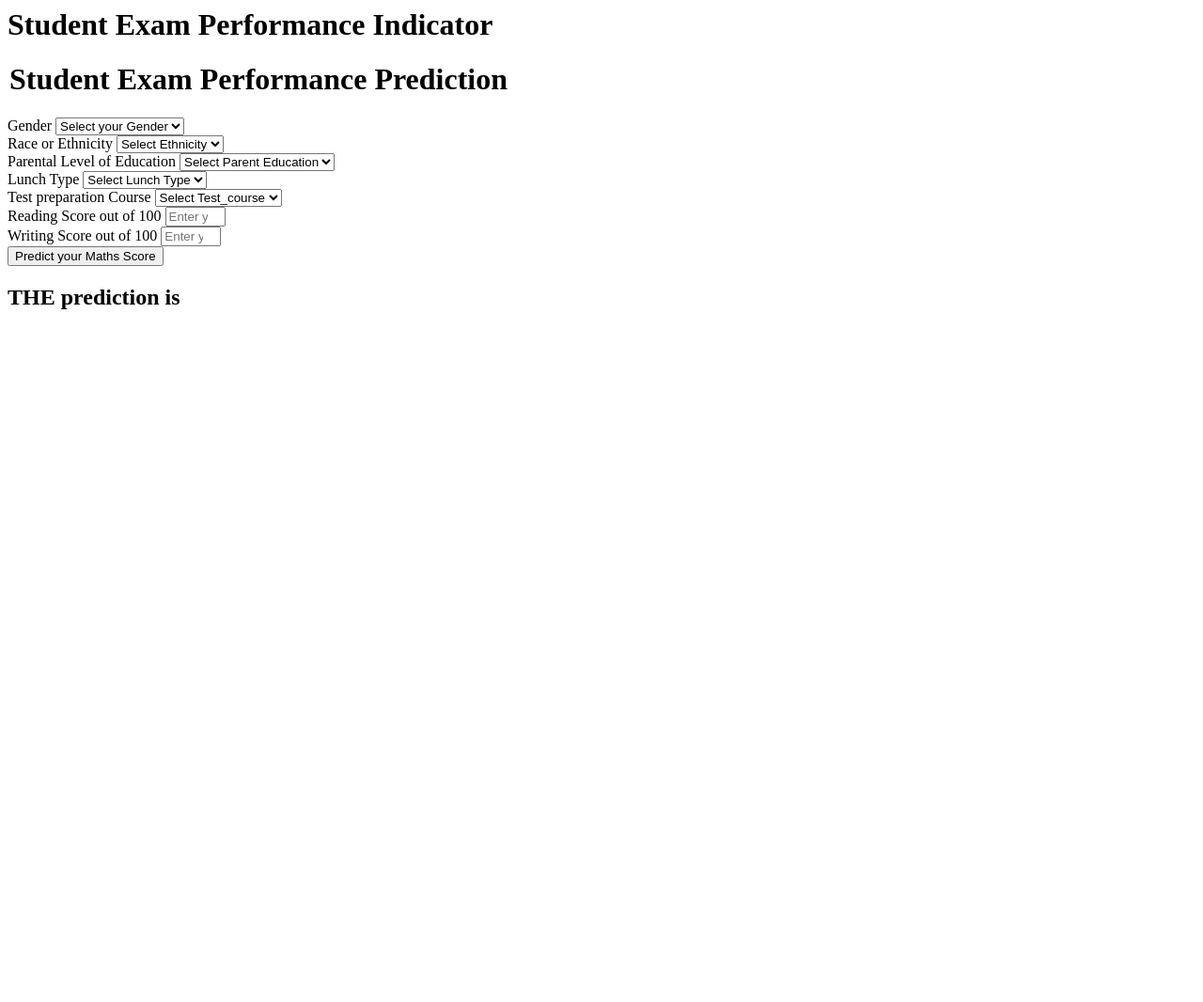
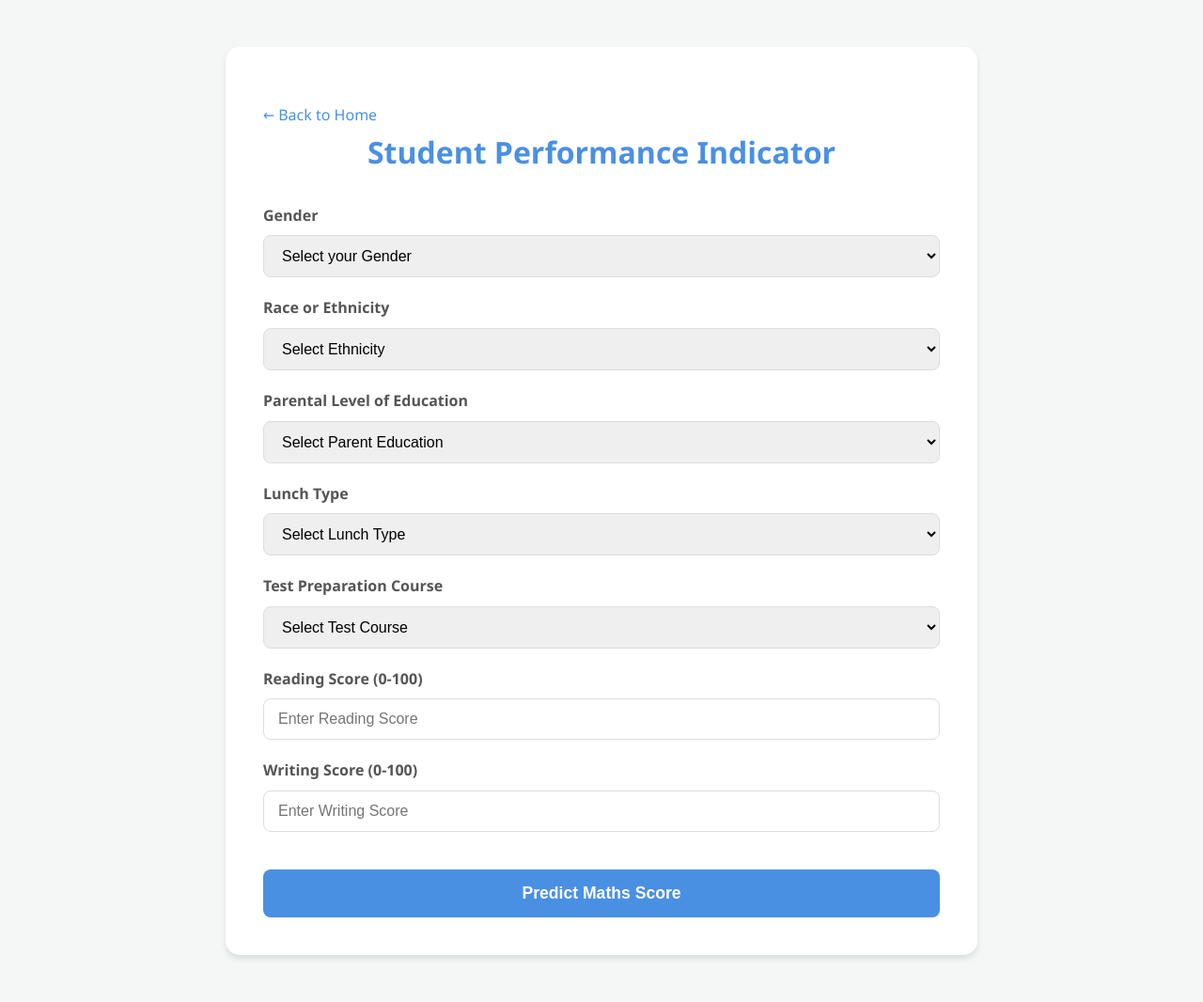
Before and after one commit to andy1909/ML_Project, a Flask app: page /predictdata in a window 1280 px wide. Shown: the whole page at 94% size. Before the commit the page ends 329 px from the top, so only its background shows below. Run offline with Flask 3, Linux system fonts and the light colour scheme.

Commit message:
Add css and js

```diff
--- /dev/null
+++ b/static/css/common.css
@@ -0,0 +1,38 @@
+/* Common styles and resets */
+:root {
+    --primary-color: #4a90e2;
+    --secondary-color: #50e3c2;
+    --dark-color: #333;
+    --light-color: #f4f7f6;
+    --white: #ffffff;
+    --shadow: 0 4px 6px rgba(0, 0, 0, 0.1);
+    --transition: all 0.3s ease;
+}
+
+* {
+    margin: 0;
+    padding: 0;
+    box-sizing: border-box;
+}
+
+body {
+    font-family: 'Segoe UI', Tahoma, Geneva, Verdana, sans-serif;
+    line-height: 1.6;
+    background-color: var(--light-color);
+    color: var(--dark-color);
+}
+
+.container {
+    max-width: 1200px;
+    margin: 0 auto;
+    padding: 0 20px;
+}
+
+a {
+    text-decoration: none;
+    color: inherit;
+}
+
+ul {
+    list-style: none;
+}
--- /dev/null
+++ b/static/css/home.css
@@ -0,0 +1,89 @@
+/* Home page (Prediction) specific styles */
+.prediction-container {
+    padding: 50px 0;
+    min-height: 100vh;
+}
+
+.card {
+    background: var(--white);
+    padding: 40px;
+    border-radius: 15px;
+    box-shadow: var(--shadow);
+    max-width: 800px;
+    margin: 0 auto;
+}
+
+.card h1 {
+    text-align: center;
+    color: var(--primary-color);
+    margin-bottom: 30px;
+    font-size: 2rem;
+}
+
+.form-group {
+    margin-bottom: 20px;
+}
+
+.form-label {
+    display: block;
+    margin-bottom: 8px;
+    font-weight: 600;
+    color: #555;
+}
+
+.form-control {
+    width: 100%;
+    padding: 12px 15px;
+    border: 1px solid #ddd;
+    border-radius: 8px;
+    font-size: 1rem;
+    transition: var(--transition);
+}
+
+.form-control:focus {
+    outline: none;
+    border-color: var(--primary-color);
+    box-shadow: 0 0 0 3px rgba(74, 144, 226, 0.2);
+}
+
+.btn-predict {
+    width: 100%;
+    padding: 15px;
+    background-color: var(--primary-color);
+    color: var(--white);
+    border: none;
+    border-radius: 8px;
+    font-size: 1.1rem;
+    font-weight: bold;
+    cursor: pointer;
+    transition: var(--transition);
+    margin-top: 20px;
+}
+
+.btn-predict:hover {
+    background-color: #357abd;
+}
+
+.result-section {
+    margin-top: 40px;
+    text-align: center;
+    padding: 20px;
+    background: #e7f3ff;
+    border-radius: 10px;
+    border-left: 5px solid var(--primary-color);
+}
+
+.result-section h2 {
+    color: var(--primary-color);
+}
+
+.nav-link {
+    display: inline-block;
+    margin-top: 20px;
+    color: var(--primary-color);
+    font-weight: 500;
+}
+
+.nav-link:hover {
+    text-decoration: underline;
+}
--- /dev/null
+++ b/static/js/home.js
@@ -0,0 +1,30 @@
+// Home page interactivity
+document.addEventListener('DOMContentLoaded', () => {
+    console.log('Prediction page loaded');
+
+    const form = document.querySelector('form');
+    const inputs = document.querySelectorAll('.form-control');
+
+    // Add focus effect to form groups
+    inputs.forEach(input => {
+        input.addEventListener('focus', () => {
+            input.parentElement.classList.add('active');
+        });
+
+        input.addEventListener('blur', () => {
+            input.parentElement.classList.remove('active');
+        });
+    });
+
+    // Simple loading state on submit
+    if (form) {
+        form.addEventListener('submit', () => {
+            const btn = document.querySelector('.btn-predict');
+            if (btn) {
+                btn.value = 'Calculating...';
+                btn.disabled = true;
+                btn.style.opacity = '0.7';
+            }
+        });
+    }
+});
--- a/templates/home.html
+++ b/templates/home.html
@@ -1,111 +1,92 @@
-<html>
+<!DOCTYPE html>
+<html lang="en">
+<head>
+    <meta charset="UTF-8">
+    <meta name="viewport" content="width=device-width, initial-scale=1.0">
+    <title>Predict Student Performance</title>
+    <link rel="stylesheet" href="{{ url_for('static', filename='css/common.css') }}">
+    <link rel="stylesheet" href="{{ url_for('static', filename='css/home.css') }}">
+</head>
 <body>
-    <div class="login">
-       <h1>Student Exam Performance Indicator</h1>
+    <div class="prediction-container container">
+        <div class="card">
+            <a href="{{ url_for('index') }}" class="nav-link">&larr; Back to Home</a>
+            <h1>Student Performance Indicator</h1>
 
             <form action="{{ url_for('predict_datapoint')}}" method="post">
-        <h1>
-            <legend>Student Exam Performance Prediction</legend>
-        </h1>
-        <div class="mb-3">
+                <div class="form-group">
                     <label class="form-label">Gender</label>
-            <select class="form-control" name="gender" placeholder="Enter you Gender" required>
-                <option class="placeholder" selected disabled value="">Select your Gender</option>
-                <option value="male">
-                    Male
-                </option>
-                <option value="female">
-                    Female
-                </option>
+                    <select class="form-control" name="gender" required>
+                        <option value="" disabled selected>Select your Gender</option>
+                        <option value="male">Male</option>
+                        <option value="female">Female</option>
                     </select>
                 </div>
-        <div class="mb-3">
+
+                <div class="form-group">
                     <label class="form-label">Race or Ethnicity</label>
-            <select class="form-control" name="ethnicity" placeholder="Enter you ethnicity" required>
-                <option class="placeholder" selected disabled value="">Select Ethnicity</option>
-                <option value="group A">
-                    Group A
-                </option>
-                <option value="group B">
-                    Group B
-                </option>
-                <option value="group C">
-                    Group C
-                </option>
-                <option value="group D">
-                    Group D
-                </option>
-                <option value="group E">
-                    Group E
-                </option>
+                    <select class="form-control" name="ethnicity" required>
+                        <option value="" disabled selected>Select Ethnicity</option>
+                        <option value="group A">Group A</option>
+                        <option value="group B">Group B</option>
+                        <option value="group C">Group C</option>
+                        <option value="group D">Group D</option>
+                        <option value="group E">Group E</option>
                     </select>
                 </div>
-        <div class="mb-3">
+
+                <div class="form-group">
                     <label class="form-label">Parental Level of Education</label>
-            <select class="form-control" name="parental_level_of_education"
-                placeholder="Enter you Parent Education" required>
-                <option class="placeholder" selected disabled value="">Select Parent Education</option>
-                <option value="associate's degree">
-                    associate's degree
-                </option>
-                <option value="bachelor's degree">
-                    bachelor's degree
-                </option>
-                <option value="high school">
-                    high school
-                </option>
-                <option value="master's degree">
-                    master's degree
-                </option>
-                <option value="some college">
-                    some college
-                </option>
-                <option value="some high school">
-                    some high school
-                </option>
+                    <select class="form-control" name="parental_level_of_education" required>
+                        <option value="" disabled selected>Select Parent Education</option>
+                        <option value="associate's degree">Associate's Degree</option>
+                        <option value="bachelor's degree">Bachelor's Degree</option>
+                        <option value="high school">High School</option>
+                        <option value="master's degree">Master's Degree</option>
+                        <option value="some college">Some College</option>
+                        <option value="some high school">Some High School</option>
                     </select>
                 </div>
-        <div class="mb-3">
+
+                <div class="form-group">
                     <label class="form-label">Lunch Type</label>
-            <select class="form-control" name="lunch" placeholder="Enter you Lunch" required>
-                <option class="placeholder" selected disabled value="">Select Lunch Type</option>
-                <option value="free/reduced">
-                    free/reduced
-                </option>
-                <option value="standard">
-                    standard
-                </option>
+                    <select class="form-control" name="lunch" required>
+                        <option value="" disabled selected>Select Lunch Type</option>
+                        <option value="free/reduced">Free/Reduced</option>
+                        <option value="standard">Standard</option>
                     </select>
                 </div>
-        <div class="mb-3">
-            <label class="form-label">Test preparation Course</label>
-            <select class="form-control" name="test_preparation_course" placeholder="Enter you Course"
-                required>
-                <option class="placeholder" selected disabled value="">Select Test_course</option>
-                <option value="none">
-                    None
-                </option>
-                <option value="completed">
-                    Completed
-                </option>
+
+                <div class="form-group">
+                    <label class="form-label">Test Preparation Course</label>
+                    <select class="form-control" name="test_preparation_course" required>
+                        <option value="" disabled selected>Select Test Course</option>
+                        <option value="none">None</option>
+                        <option value="completed">Completed</option>
                     </select>
                 </div>
-        <div class="mb-3">
-            <label class="form-label">Reading Score out of 100</label>
-            <input class="form-control" type="number" name="reading_score"
-                placeholder="Enter your Reading score" min='0' max='100' />
+
+                <div class="form-group">
+                    <label class="form-label">Reading Score (0-100)</label>
+                    <input class="form-control" type="number" name="reading_score" placeholder="Enter Reading Score" min='0' max='100' required />
                 </div>
-        <div class="mb-3">
-            <label class="form-label">Writing Score out of 100</label>
-            <input class="form-control" type="number" name="writing_score"
-                placeholder="Enter your Writing Score" min='0' max='100' />
+
+                <div class="form-group">
+                    <label class="form-label">Writing Score (0-100)</label>
+                    <input class="form-control" type="number" name="writing_score" placeholder="Enter Writing Score" min='0' max='100' required />
                 </div>
-        <div class="mb-3">
-            <input class="btn btn-primary" type="submit" value="Predict your Maths Score" required />
+
+                <input class="btn-predict" type="submit" value="Predict Maths Score" />
+            </form>
+
+            {% if results %}
+            <div class="result-section">
+                <h2>The predicted Maths Score is: <strong>{{results}}</strong></h2>
             </div>
-    </form>
-    <h2>
-       THE  prediction is {{results}}
-    </h2>
-   <body>
+            {% endif %}
+        </div>
+    </div>
+
+    <script src="{{ url_for('static', filename='js/home.js') }}"></script>
+</body>
 </html>
```
Also changed, not shown: static/css/index.css (added, +52 -0 lines), static/js/index.js (added, +15 -0 lines), templates/index.html (+21 -1 lines), .github/workflows/main_studentsperformance.yml (added), application.py (added), 2 other files. Lines whose indentation alone changed are shown as unchanged.
